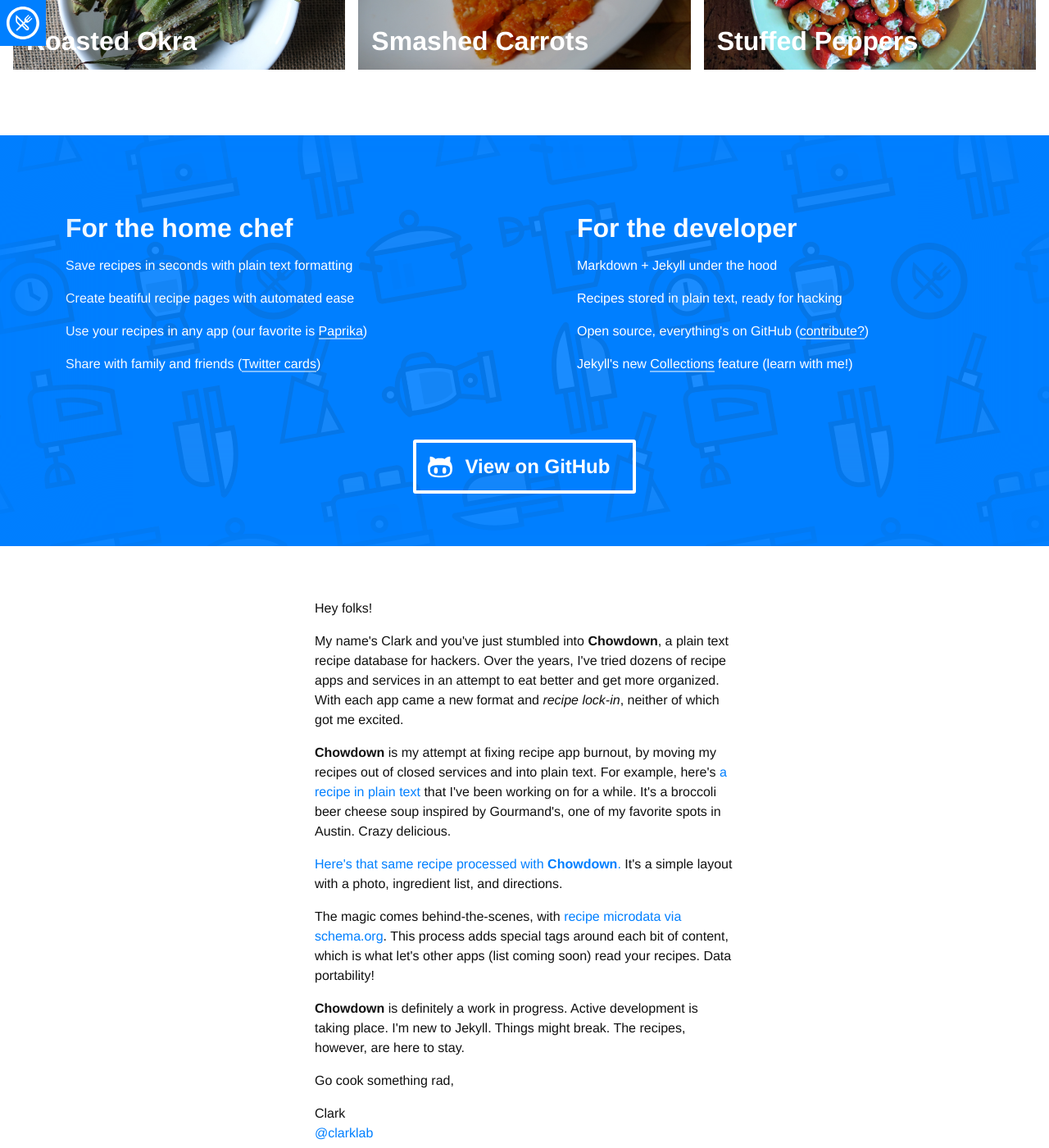
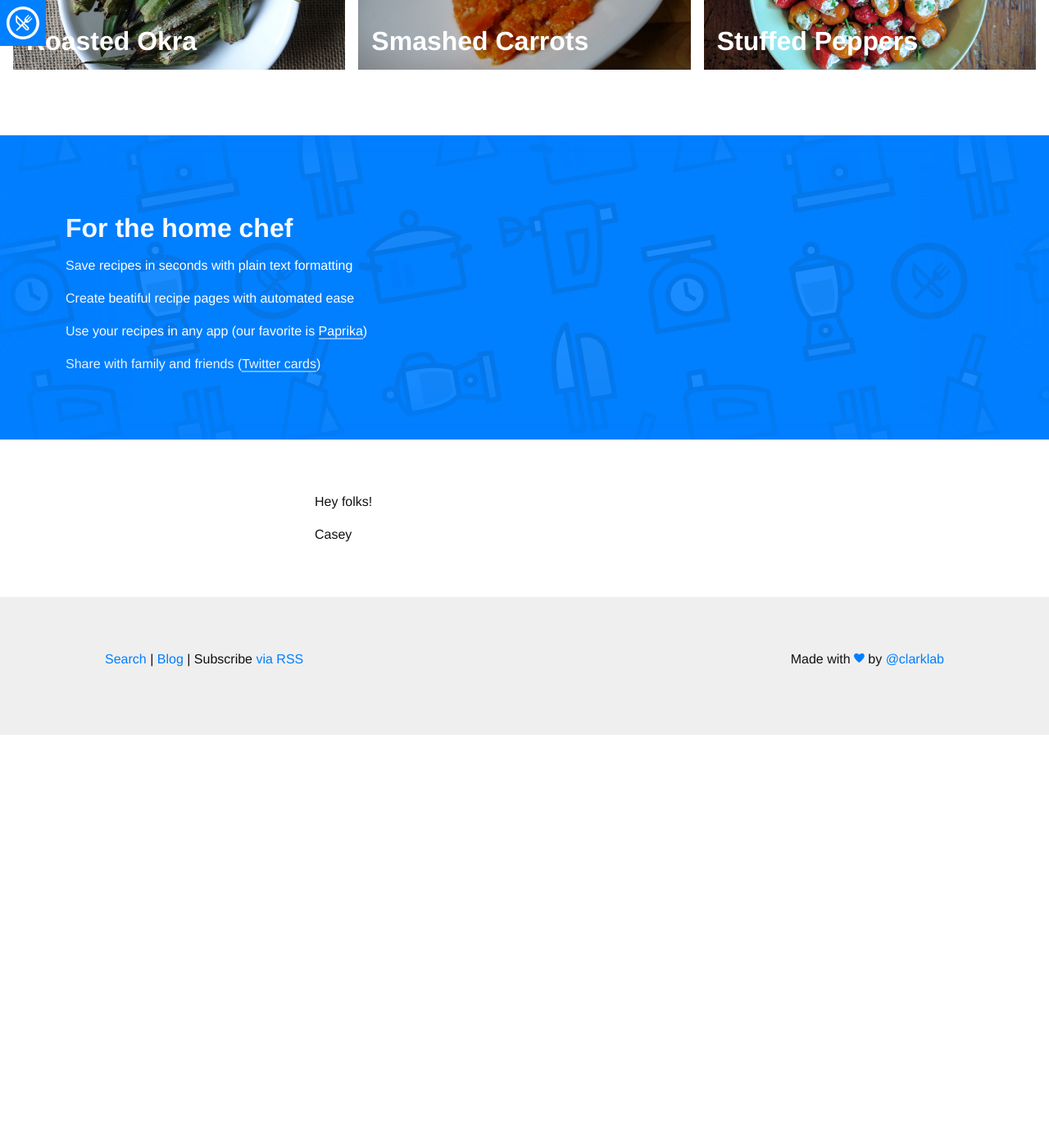
Before and after one commit to waffleslop/waffleslop.github.io, a Jekyll site: the page built from index.html, in a window 1280 px wide and 1400 px high, scrolled down 1446 px. Shown: the whole window at 82% size. Built offline with Jekyll 4.4.1, drawn with Linux system fonts in a browser that asks for light colours; nearby versions of some CDN libraries; some web fonts are replaced; after the commit the page ends 2342 px from its top, so only the background shows below that.

Commit message:
Update index.html

```diff
--- a/index.html
+++ b/index.html
@@ -28,36 +28,15 @@
         <p>Use your recipes in any app (our favorite is <a href="http://www.paprikaapp.com/" target="_blank">Paprika</a>)</p>
         <p>Share with family and friends (<a href="https://dev.twitter.com/cards/overview">Twitter cards</a>)</p>
       </div>
-      <div class="sm-col md-col-6 px2 md-px4 py2 md-py4">
-        <h1>For the developer</h1>
-        <p>Markdown + Jekyll under the hood</p>
-        <p>Recipes stored in plain text, ready for hacking</p>
-        <p>Open source, everything's on GitHub (<a href="https://github.com/clarklab/chowdown">contribute?</a>)</p>
-        <p>Jekyll's new <a href="http://jekyllrb.com/docs/collections/">Collections</a> feature (learn with me!)</p>
-      </div>
+
     </div>
-    <div class="clearfix white center">
-      <a href="https://github.com/clarklab/chowdown" class="button button-big button-with-icon button-outline mb4 h2">
-            <svg class="js-geomicon geomicon" width="30" data-icon="github" viewBox="0 0 32 32" style="fill:currentcolor"><title>github icon</title><path d="M0 18 C0 12 3 10 3 9 C2.5 7 2.5 4 3 3 C6 3 9 5 10 6 C12 5 14 5 16 5 C18 5 20 5 22 6 C23 5 26 3 29 3 C29.5 4 29.5 7 29 9 C29 10 32 12 32 18 C32 25 30 30 16 30 C2 30 0 25 0 18 M3 20 C3 24 4 28 16 28 C28 28 29 24 29 20 C29 16 28 14 16 14 C4 14 3 16 3 20 M8 21 A1.5 2.5 0 0 0 13 21 A1.5 2.5 0 0 0 8 21 M24 21 A1.5 2.5 0 0 0 19 21 A1.5 2.5 0 0 0 24 21 z"></path></svg>
-          View on GitHub</a>
-      </div>
   </div>
 
   <div class="container mt4 mb4">
     <div class="sm-col-6 mx-auto px3 sm-px4">
   <p>Hey folks!</p>
-  <p>My name's Clark and you've just stumbled into <strong>Chowdown</strong>, a plain text recipe database for hackers. Over the years, I've tried dozens of recipe apps and services in an attempt to eat better and get more organized. With each app came a new format and <em>recipe lock-in</em>, neither of which got me excited.</p>
-  <p><strong>Chowdown</strong> is my attempt at fixing recipe app burnout, by moving my recipes out of closed services and into plain text. For example, here's <a href="https://raw.githubusercontent.com/clarklab/chowdown/gh-pages/_recipes/broccoli-cheese-soup.md">a recipe in plain text</a> that I've been working on for a while. It's a broccoli beer cheese soup inspired by Gourmand's, one of my favorite spots in Austin. Crazy delicious.</p>
 
-  <p><a href="http://chowdown.io/recipes/broccoli-cheese-soup.html">Here's that same recipe processed with <strong>Chowdown</strong>.</a> It's a simple layout with a photo, ingredient list, and directions.</p>
-
-  <p>The magic comes behind-the-scenes, with <a href="http://schema.org/Recipe">recipe microdata via schema.org</a>. This process adds special tags around each bit of content, which is what let's other apps (list coming soon) read your recipes. Data portability!</p>
-
-  <p><strong>Chowdown</strong> is definitely a work in progress. Active development is taking place. I'm new to Jekyll. Things might break. The recipes, however, are here to stay.</p>
-
-  <p>Go cook something rad,</p>
-
-  <p>Clark<br/><a href="http://twitter.com/clarklab">@clarklab</a></p>
+  <p>Casey</p>
   </div>
   </div>
 
```
